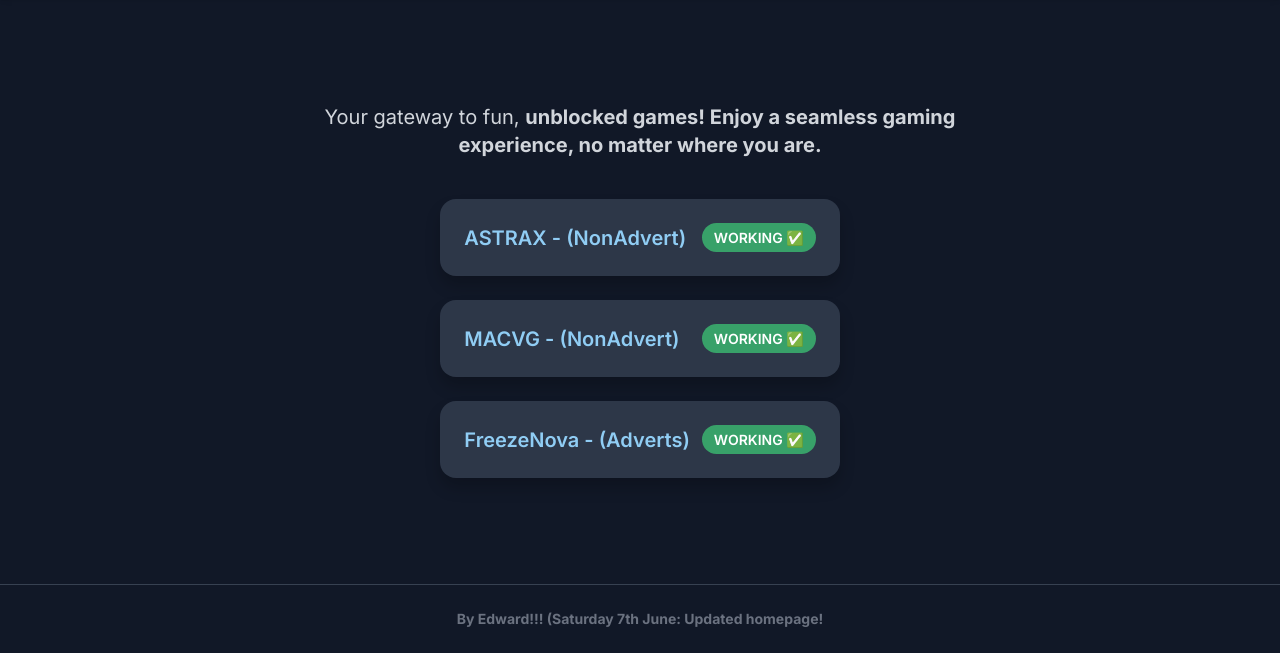
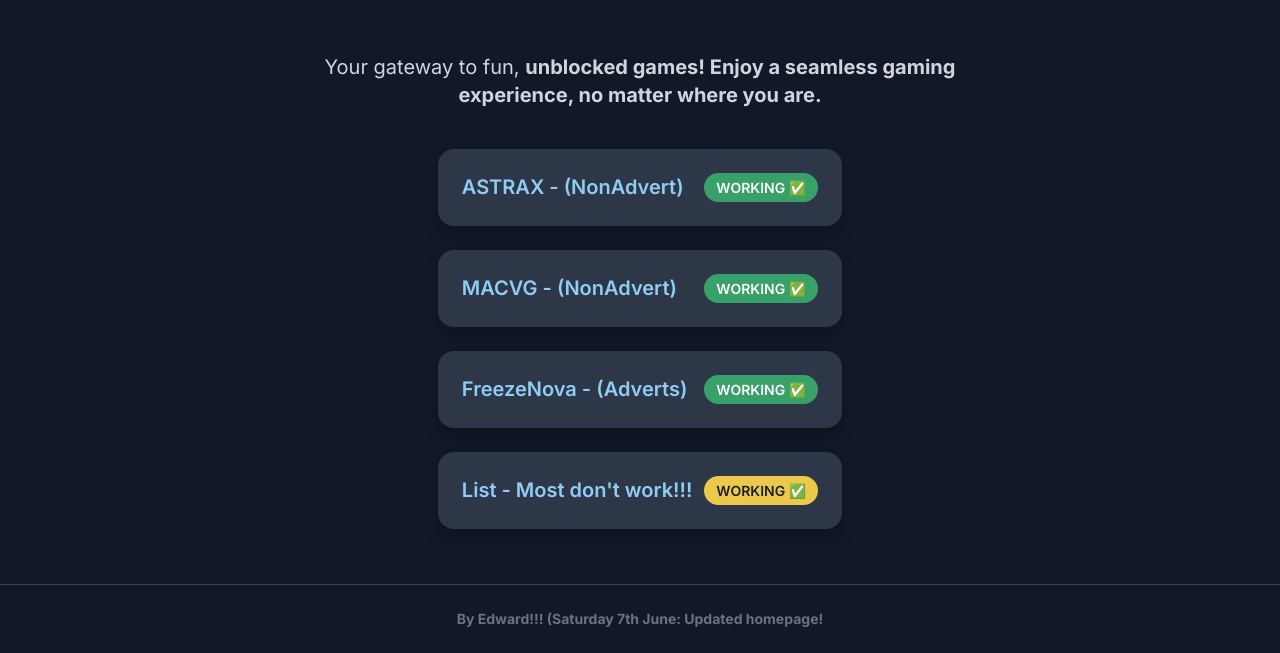
Before and after one commit to ahw101/documents-for-life, a plain HTML site: page index.html in a window 1280 px wide. Shown: the part 147-800 px from the top of the page. Drawn offline with nearby package versions, Linux system fonts and the light colour scheme.

Commit message:
Update index.html

```diff
--- a/index.html
+++ b/index.html
@@ -83,6 +83,10 @@
         <a href="FREEZE.html" target="_blank" class="text-xl game-title hover:underline flex-grow">FreezeNova - (Adverts)</a>
         <span class="game-status status-working">WORKING ✅</span>
       </li>
+            <li class="game-card flex items-center justify-between">
+        <a href="more/list/index.html" target="_blank" class="text-xl game-title hover:underline flex-grow">List - Most don't work!!!</a>
+        <span class="game-status status-unknown">WORKING ✅</span>
+      </li>
       </ul>
   </main>
 
```
